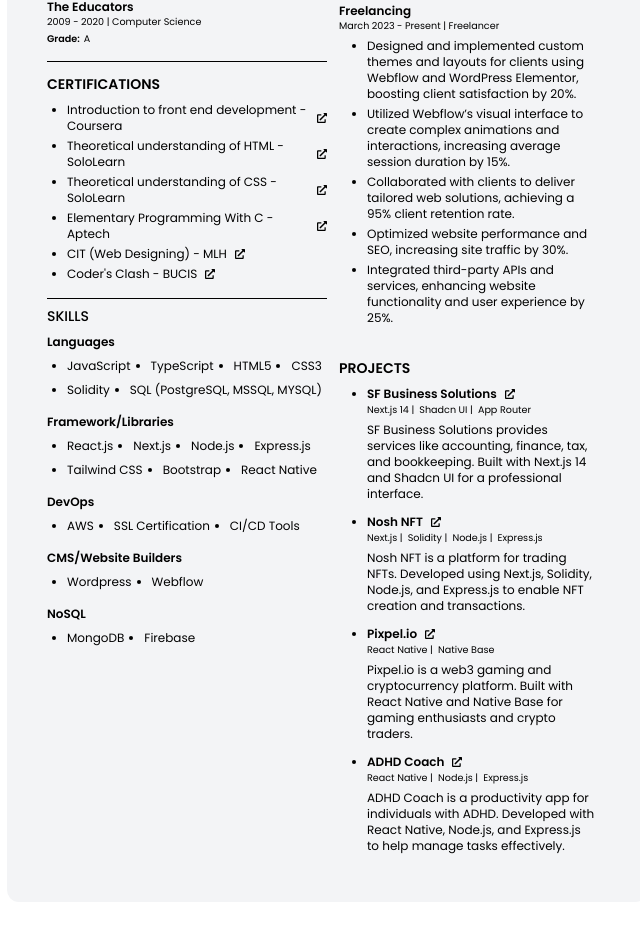
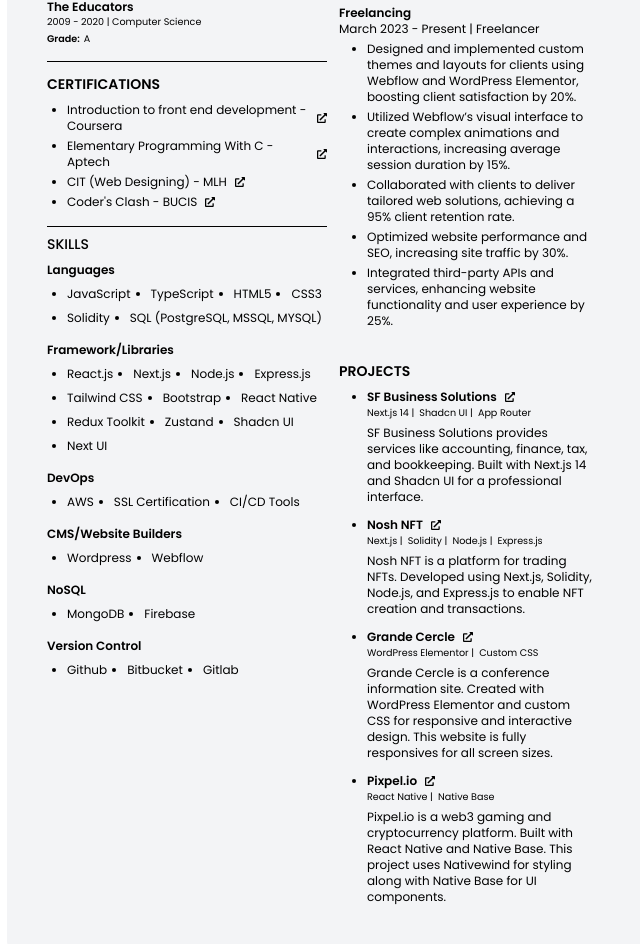
Before and after one commit to qureshikaif/my-resume, a Next.js app: page / in a window 1280 px wide. Shown: the part 628-1572 px from the top of the page, without its empty margins (313-953 px from the left). Built offline with nearby package versions, Linux system fonts and the light colour scheme.

Commit message:
updated info

```diff
--- a/app/page.tsx
+++ b/app/page.tsx
@@ -125,14 +125,14 @@
     name: "Introduction to front end development - Coursera",
     url: "https://www.coursera.org/account/accomplishments/verify/FYDQ4CYEZ6GT",
   },
-  {
-    name: "Theoretical understanding of HTML - SoloLearn",
-    url: "https://www.sololearn.com/Certificate/CT-AQDIYOG4/png",
-  },
-  {
-    name: "Theoretical understanding of CSS - SoloLearn",
-    url: "https://www.sololearn.com/Certificate/CT-6DY9L5PF/png",
-  },
+  // {
+  //   name: "Theoretical understanding of HTML - SoloLearn",
+  //   url: "https://www.sololearn.com/Certificate/CT-AQDIYOG4/png",
+  // },
+  // {
+  //   name: "Theoretical understanding of CSS - SoloLearn",
+  //   url: "https://www.sololearn.com/Certificate/CT-6DY9L5PF/png",
+  // },
   {
     name: "Elementary Programming With C - Aptech",
     url: "https://drive.google.com/file/d/1RMOlZN87uEfXgwaA2011Ld2M8OIyCU2e/view?usp=drive_link",
@@ -165,9 +165,14 @@
     "Tailwind CSS",
     "Bootstrap",
     "React Native",
+    "Redux Toolkit",
+    "Zustand",
+    "Shadcn UI",
+    "Next UI",
   ],
   cms: ["Wordpress", "Webflow"],
   nosql: ["MongoDB", "Firebase"],
+  versioncontrol: ["Github", "Bitbucket", "Gitlab"],
 };
 
 const experiences = [
@@ -215,32 +220,32 @@
   },
   {
     name: "Nosh NFT",
-    url: "https://noshnft.com",
+    url: "https://noshnft.vercel.app",
     techStack: ["Next.js | ", "Solidity | ", "Node.js | ", "Express.js"],
     description:
       "Nosh NFT is a platform for trading NFTs. Developed using Next.js, Solidity, Node.js, and Express.js to enable NFT creation and transactions.",
   },
-  // {
-  //   name: "Grande Cercle",
-  //   url: "https://grandcercle.asban.dev",
-  //   techStack: ["WordPress Elementor | ", "Custom CSS"],
-  //   description:
-  //     "Grande Cercle is a conference information site. Created with WordPress Elementor and custom CSS for responsive and interactive design.",
-  // },
+  {
+    name: "Grande Cercle",
+    url: "https://grandcercle.asban.dev",
+    techStack: ["WordPress Elementor | ", "Custom CSS"],
+    description:
+      "Grande Cercle is a conference information site. Created with WordPress Elementor and custom CSS for responsive and interactive design. This website is fully responsives for all screen sizes.",
+  },
   {
     name: "Pixpel.io",
     url: "https://pixpel.io",
     techStack: ["React Native | ", "Native Base"],
     description:
-      "Pixpel.io is a web3 gaming and cryptocurrency platform. Built with React Native and Native Base for gaming enthusiasts and crypto traders.",
+      "Pixpel.io is a web3 gaming and cryptocurrency platform. Built with React Native and Native Base. This project uses Nativewind for styling along with Native Base for UI components.",
   },
-  {
-    name: "ADHD Coach",
-    url: "https://github.com/qureshikaif/adhd-coach-native",
-    techStack: ["React Native | ", "Node.js | ", "Express.js"],
-    description:
-      "ADHD Coach is a productivity app for individuals with ADHD. Developed with React Native, Node.js, and Express.js to help manage tasks effectively.",
-  },
+  // {
+  //   name: "ADHD Coach",
+  //   url: "https://github.com/qureshikaif/adhd-coach-native",
+  //   techStack: ["React Native | ", "Node.js | ", "Express.js"],
+  //   description:
+  //     "ADHD Coach is a productivity app for individuals with ADHD. Developed with React Native, Node.js, and Express.js to help manage tasks effectively.",
+  // },
 ];
 
 export default function Home() {
@@ -391,6 +396,16 @@
                   ))}
                 </ul>
               </div>
+              <div className="mb-4">
+                <h2 className="text-xs font-semibold">Version Control</h2>
+                <ul className="flex gap-y-2 gap-x-5 flex-wrap list-disc ps-5 mt-2">
+                  {skills.versioncontrol.map((skill, index) => (
+                    <li className="text-xs" key={index}>
+                      {skill}
+                    </li>
+                  ))}
+                </ul>
+              </div>
             </div>
           </div>
           <div className="w-1/2 h-full mt-2 px-3">
@@ -399,7 +414,7 @@
               <div key={index} className="my-1">
                 <div>
                   <h1 className="text-xs font-semibold">{experience.name}</h1>
-                  <p className="text-xsm mb-1">
+                  <p className="text-xs mb-1">
                     {experience.date} | {experience.designation}
                   </p>
                 </div>
```
